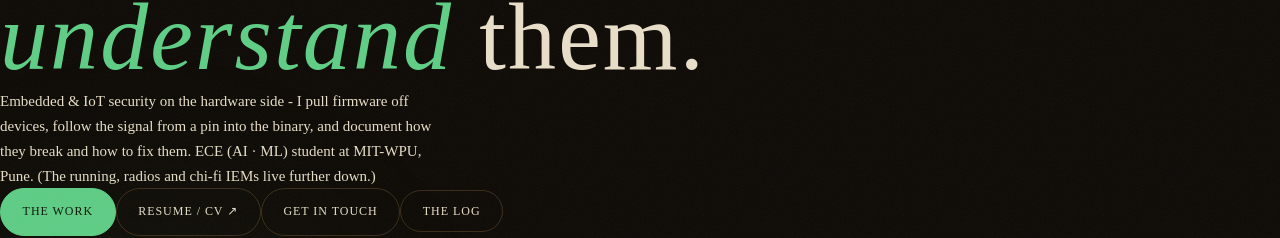
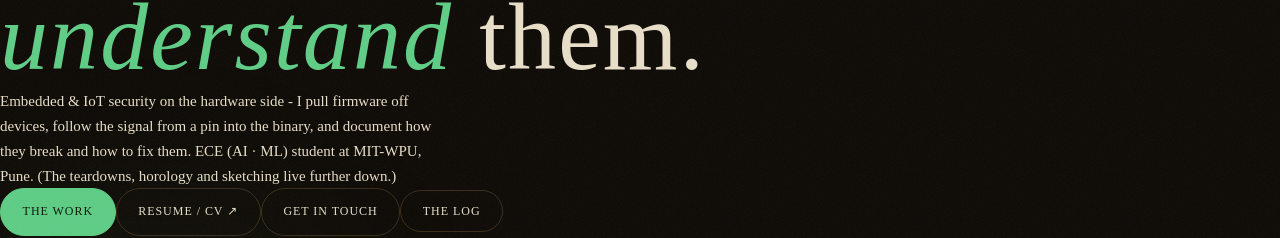
Before and after one commit to AlcesOzdst/parthdoshi.dev, a React (Vite) app in the folder client/: page / in a window 1280 px wide. Shown: the part 334-572 px from the top of the page. Built offline with nearby package versions, Linux system fonts and the light colour scheme.

Commit message:
fix(hero): update off-the-clock reference to teardowns, horology, and sketching

```diff
--- a/client/src/components/Hero.tsx
+++ b/client/src/components/Hero.tsx
@@ -30,7 +30,7 @@ export function Hero({ onOpenResume }: { onOpenResume?: () => void }) {
         <motion.p variants={fade} className="mt-8 measure text-base md:text-lg text-text-secondary leading-relaxed">
           Embedded &amp; IoT security on the hardware side - I pull firmware off devices, follow the
           signal from a pin into the binary, and document how they break and how to fix them. ECE (AI&nbsp;·&nbsp;ML)
-          student at MIT-WPU, Pune. (The running, radios and chi-fi IEMs live further down.)
+          student at MIT-WPU, Pune. (The teardowns, horology and sketching live further down.)
         </motion.p>
 
         <motion.div variants={fade} className="mt-9 flex flex-wrap items-center gap-4">
```
